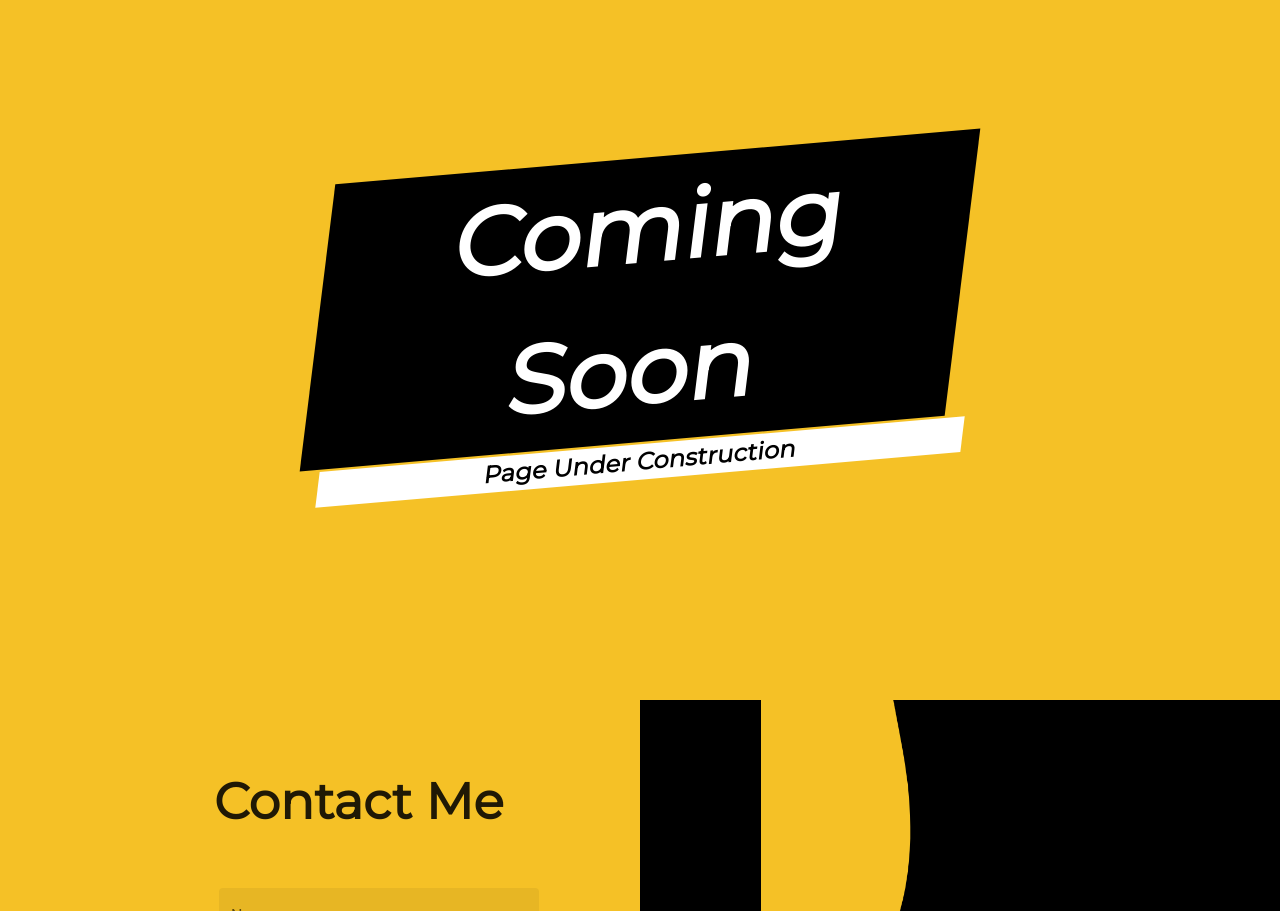
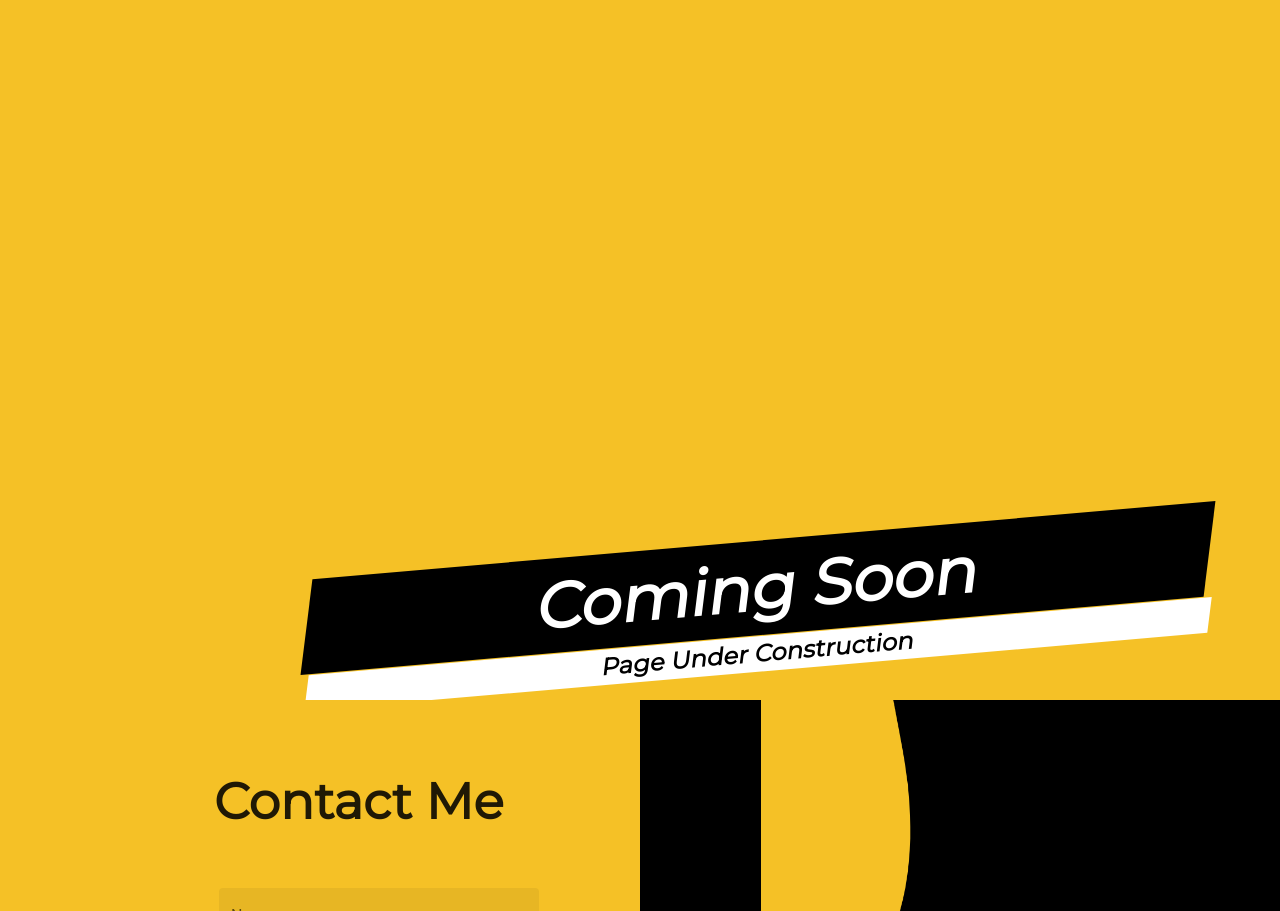
Before and after one commit to ettienekorayyi/portfolio_v2, a React (Create React App) app in the folder ClientApp/: page / in a window 1280 px wide. Shown: the part 1700-2611 px from the top of the page. Built offline with nearby package versions, Linux system fonts and the light colour scheme.

Commit message:
Fixed UI layout in some mobile devices

```diff
--- a/ClientApp/src/components/404/_404Page.css
+++ b/ClientApp/src/components/404/_404Page.css
@@ -3,7 +3,6 @@
   background-color: #f5c126; /* #111 #f5c126 */
   height: 100vh; /*100rem*/
 }
-
 
 .wrapper {
   margin-left: auto;
@@ -23,10 +22,48 @@
 }
 
 .skew {
-    transform: skew(-10deg,-2deg) rotate(-3deg)
+  transform: skew(-10deg, -2deg) rotate(-3deg);
 }
 
 .error_title {
   text-align: center;
   font-size: xxx-large;
 }
+
+/* Samsung Note 20 */
+@media screen and (min-width: 412px) {
+  .error_style_title {
+    background-color: black;
+    color: white;
+    font-size: 4rem;
+  }
+  .skew {
+    width: 70vw;
+    margin-left: -10px;
+  }
+  .wrapper {
+    margin-left: auto;
+    margin-right: auto;
+    margin-top: 50%;
+    width: 50vw;
+  }
+}
+
+/*IPhone X*/
+@media screen and (min-width: 375px) {
+    .error_style_title {
+        background-color: black;
+        color: white;
+        font-size: 4rem;
+      }
+      .skew {
+        width: 70vw;
+        margin-left: -10px;
+      }
+      .wrapper {
+        margin-left: auto;
+        margin-right: auto;
+        margin-top: 50%;
+        width: 50vw;
+      }
+}
--- a/ClientApp/src/components/about/About.css
+++ b/ClientApp/src/components/about/About.css
@@ -19,14 +19,12 @@
 .summary_mobile {
   position: relative;
   left: 4rem;
-  width: 20rem;/*27rem*/
+  width: 20rem; /*27rem*/
   top: 1rem;
   margin: 3%;
   padding: 2%;
   font-size: 14px;
 }
-
-
 
 .column {
   flex-grow: 1;
@@ -93,3 +91,11 @@ img.tech {
   width: 4rem;
   padding: 1.5%;
 }
+
+/*IPhone X*/
+@media screen and (min-width: 375px) {
+  .title,
+  .description.text-content {
+    width: 17rem !important;
+  }
+}
```
Also changed, not shown: 3 other files (tests, documents, lock files or other folders). Lines whose indentation alone changed are shown as unchanged.
